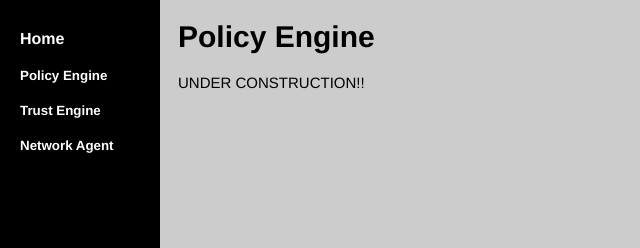
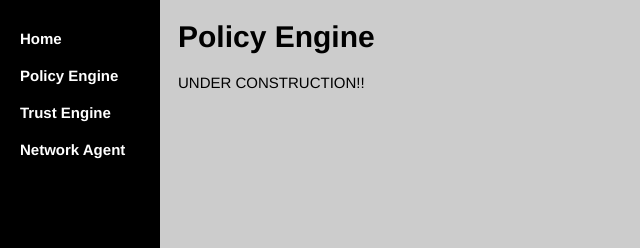
Before and after one commit to WWUZeroTrust/WWUZeroTrust.github.io, a Jekyll site: the page PolicyEngine/index.html, which Jekyll copies as it is, in a window 1280 px wide. Shown: the top 248 px of the page, without its empty margins (0-640 px from the left). Built offline with Jekyll 4.4.1, drawn with Linux system fonts in a browser that asks for light colours.

Commit message:
Update index.html

```diff
--- a/PolicyEngine/index.html
+++ b/PolicyEngine/index.html
@@ -20,6 +20,7 @@ body {
   background-color: black;
   overflow-x: hidden;
   padding-top: 20px;
+  font-size: 15px
 }
 
 .sidenav a, .dropdown-btn {
@@ -36,6 +37,7 @@ body {
   cursor: pointer;
   outline: none;
   left: 0;
+  font-size: 15px
 }
 
 .sidenav a:hover, .dropdown-btn:hover {
```
